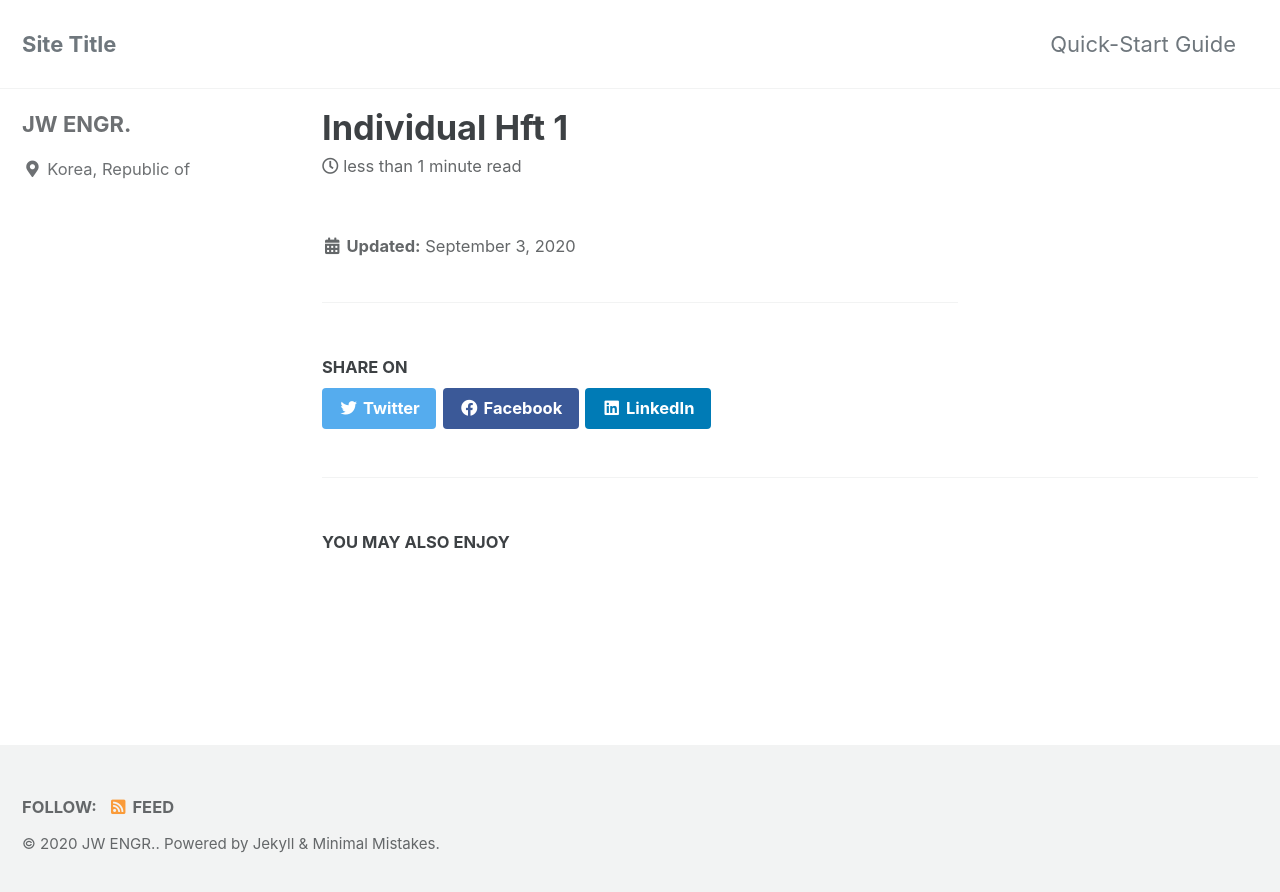
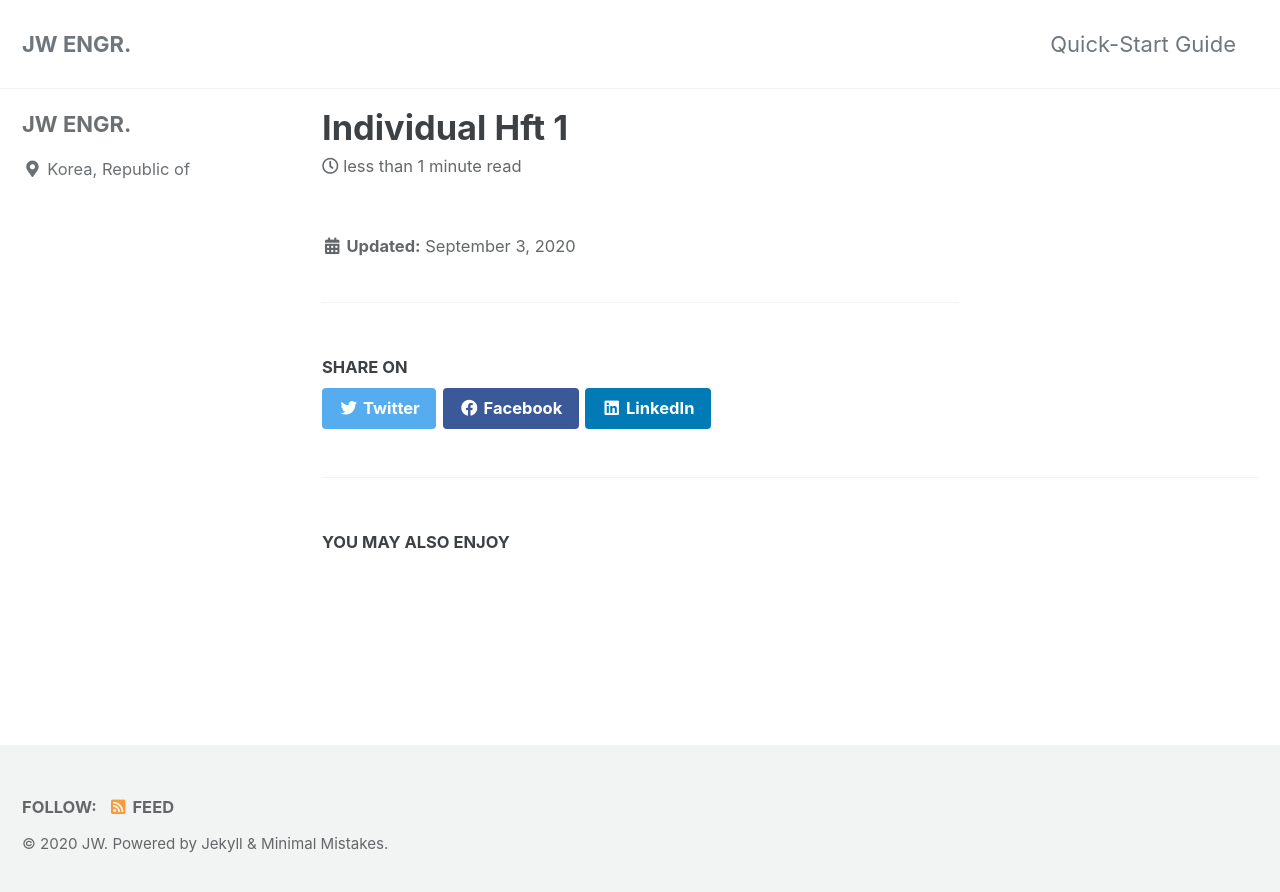
Before and after one commit to jwengr/jwenger.github.io, a Jekyll site: the page built from _posts/2020-09-03-Individual-HFT-1.md, in a window 1280 px wide. Shown: the top 892 px of the page. Built offline with Jekyll 4.4.1, drawn with Linux system fonts in a browser that asks for light colours; cached includes are drawn as plain includes.

Commit message:
Update _config.yml

```diff
--- a/_config.yml
+++ b/_config.yml
@@ -16,10 +16,9 @@ minimal_mistakes_skin    : "default" # "air", "aqua", "contrast", "dark", "dirt"
 
 # Site Settings
 locale                   : "en-US"
-title                    : "Site Title"
-title_separator          : "-"
+title                    : "JW ENGR."
 subtitle                 : # site tagline that appears below site title in masthead
-name                     : "JW ENGR."
+name                     : "JW"
 description              : ""
 url                      : # the base hostname & protocol for your site e.g. "https://mmistakes.github.io"
 baseurl                  : # the subpath of your site, e.g. "/blog"
```
